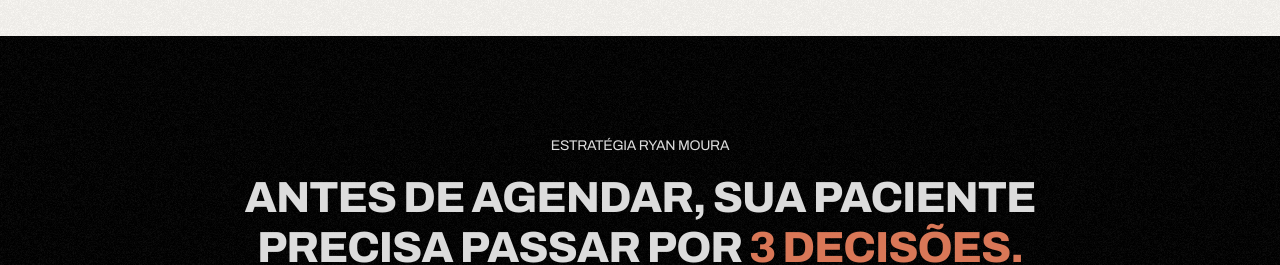
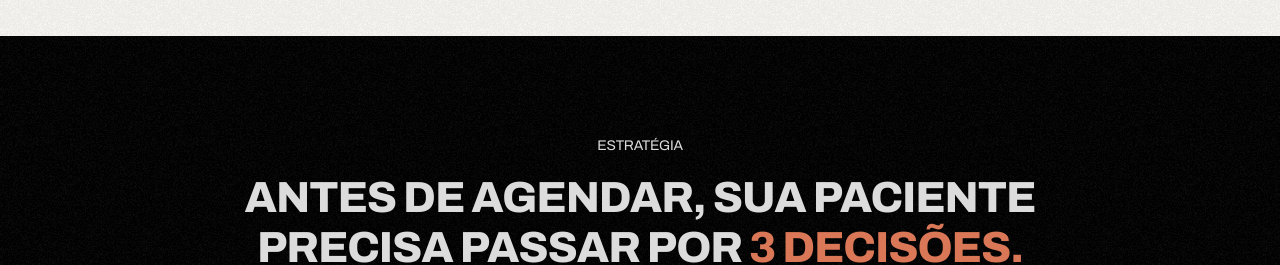
Before and after one commit to mourawebdesign-code/rume.proposta, a React (Vite) app: page / in a window 1280 px wide. Shown: the part 2661-2926 px from the top of the page. Built offline with nearby package versions, Linux system fonts and the light colour scheme.

Commit message:
Rótulo da seção passa a ser apenas Estratégia
Co-Authored-By: Claude Sonnet 5.5 <noreply@anthropic.com>

```diff
--- a/src/pages/Home.jsx
+++ b/src/pages/Home.jsx
@@ -160,7 +160,7 @@ export default function Home() {
             viewport={{ once: true, margin: '-15% 0px' }}
             transition={{ duration: 0.7, ease: EASE_SOFT }}
           >
-            Estratégia Ryan Moura
+            Estratégia
           </motion.p>
           <motion.h2
             className="rume-headline"
```
